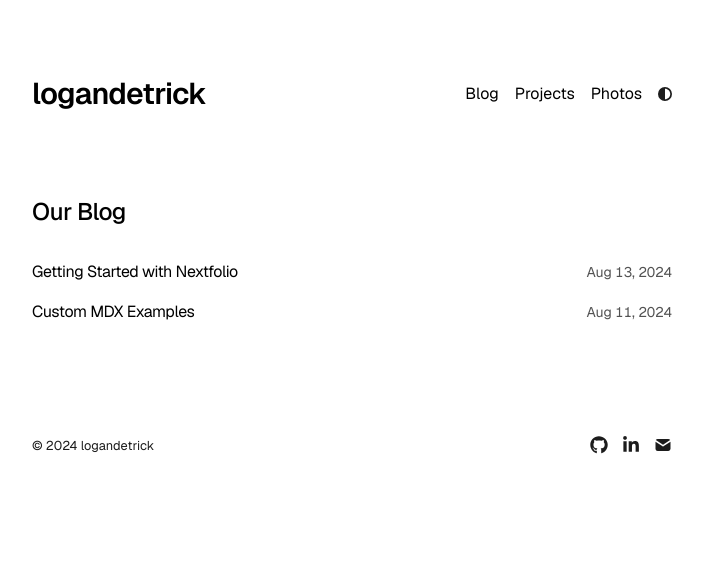
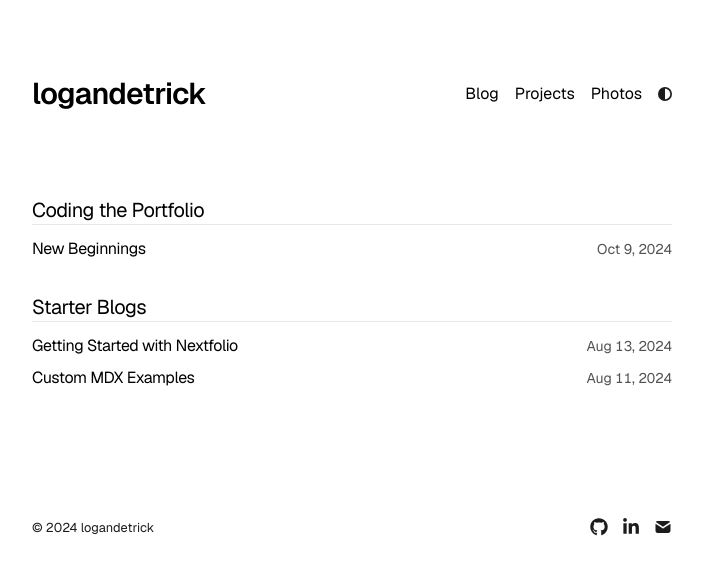
Before and after one commit to lodetrick/portfolio, a Next.js app: page /blog in a window 1280 px wide. Shown: the top 574 px of the page, without its empty margins (288-991 px from the left). Built offline with nearby package versions, Linux system fonts and the light colour scheme.

Commit message:
Modified the blog page to create multiple groups of blogs

```diff
--- a/app/blog/page.tsx
+++ b/app/blog/page.tsx
@@ -7,12 +7,24 @@ export const metadata = {
 };
 
 export default function BlogPosts() {
-  let allBlogs = getBlogPosts();
+  return (
+    <section>
+      <Blogs group="portfolio" title="Coding the Portfolio"/>
+      <Blogs group="starter" title="Starter Blogs"/>
+    </section>
+  )
+}
+
+function Blogs({group, title}) {
+  let allBlogs = getBlogPosts().filter(post => {
+    return post.slug.split("~")[0] === group
+  });
 
   return (
     <section>
-      <h1 className="mb-8 text-2xl font-medium tracking-tight">Our Blog</h1>
-      <div>
+      <h2 className="text-xl font-normal tracking-tight">{title}</h2>
+      <hr className="mb-3" />
+      <div className="mb-8">
         {allBlogs
           .sort((a, b) => {
             if (
@@ -26,7 +38,7 @@ export default function BlogPosts() {
           .map((post) => (
             <Link
               key={post.slug}
-              className="flex flex-col space-y-1 mb-4 transition-opacity duration-200 hover:opacity-80"
+              className="flex flex-col space-y-1 mb-2 transition-opacity duration-200 hover:opacity-80"
               href={`/blog/${post.slug}`}
             >
               <div className="w-full flex flex-col sm:flex-row justify-between items-start sm:items-center space-y-1 sm:space-y-0 sm:space-x-2">
--- /dev/null
+++ b/content/portfolio~new-beginnings.mdx
@@ -0,0 +1,12 @@
+---
+title: "New Beginnings"
+publishedAt: "2024-10-09"
+summary: "Starting my own portfolio."
+tags: "Web development"
+---
+
+Talk about creating the blog from the template, what changes I made
+
+ex: modifying the code to allow for multiple groups within blogs
+
+ex: making the navbar change based on which page you were in
```
Also changed, not shown: content/starter~custom-mdx-examples.mdx (renamed from content/custom-mdx-examples.mdx), content/starter~getting-started.mdx (renamed from content/getting-started.mdx).
